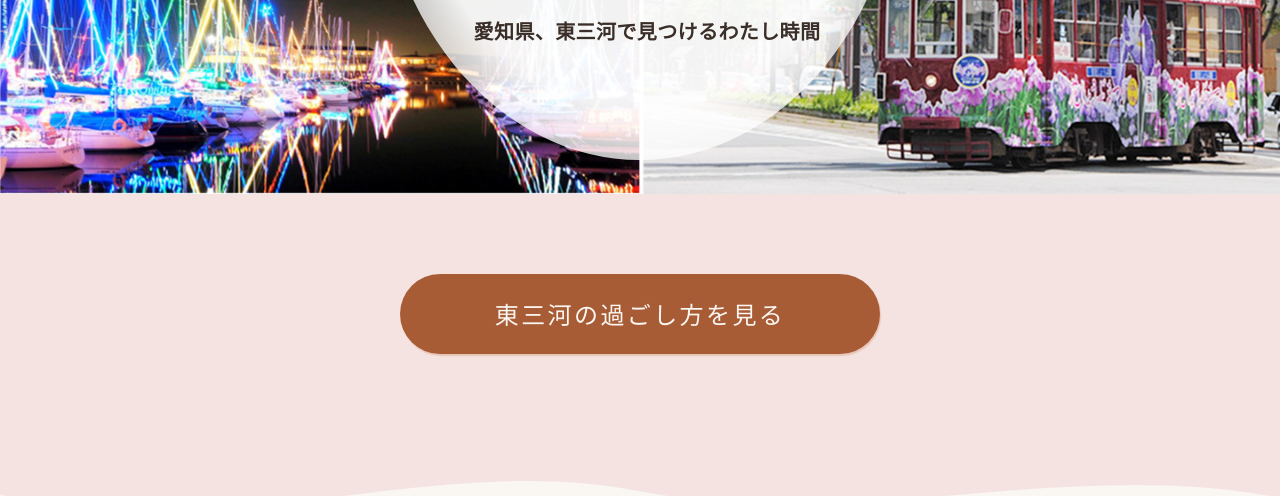
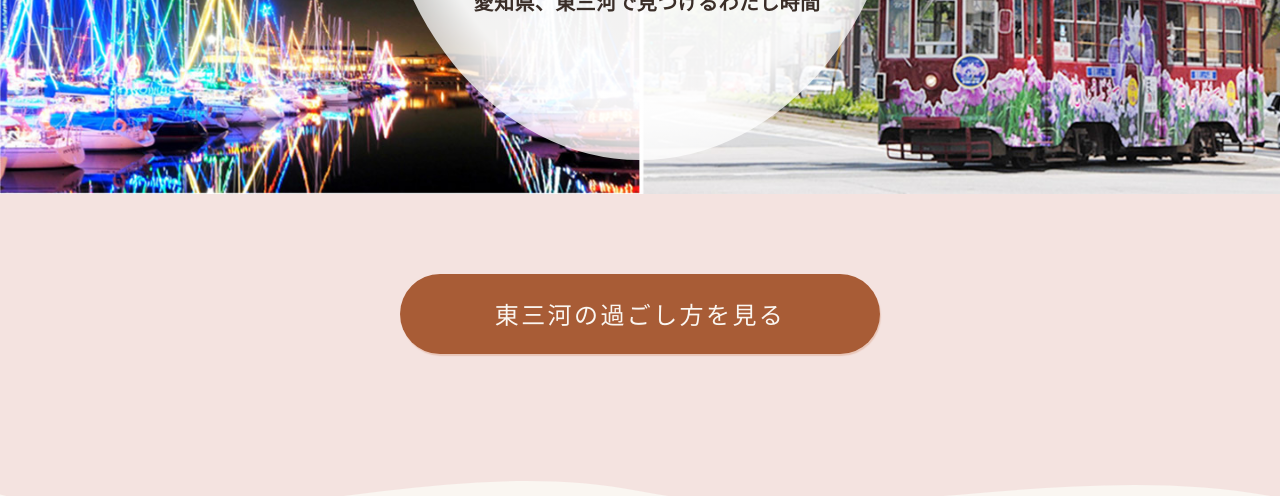
Before and after one commit to mole2anmei-bit/higashimikawa-lp, a plain HTML site: page index.html in a window 1280 px wide. Shown: the part 604-1100 px from the top of the page. Drawn offline with nearby package versions, Linux system fonts and the light colour scheme.

Commit message:
Add files via upload

```diff
--- a/style.css
+++ b/style.css
@@ -411,7 +411,7 @@
   .fv-title span { display: block; }
   .fv-caption {
     position: absolute;
-    bottom:20%; left: 37%;
+    bottom: 24%; left: 37%;
     z-index: 3;
     text-align: center;
   }
```
